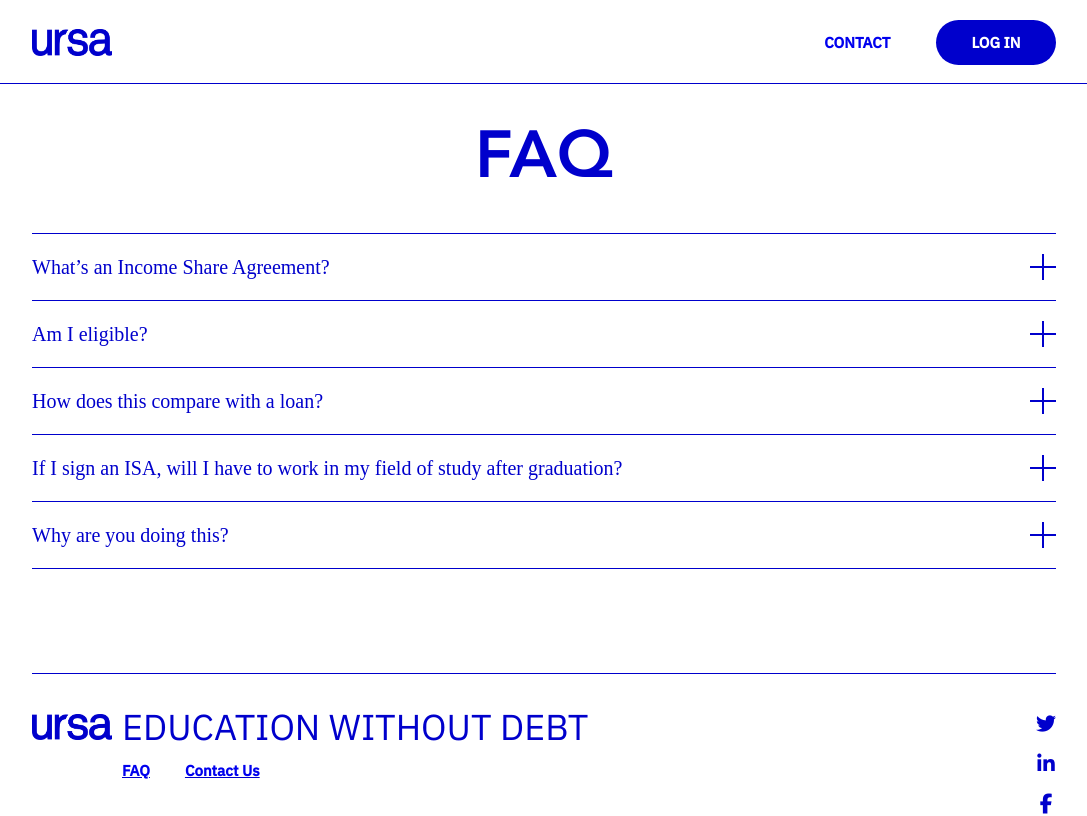
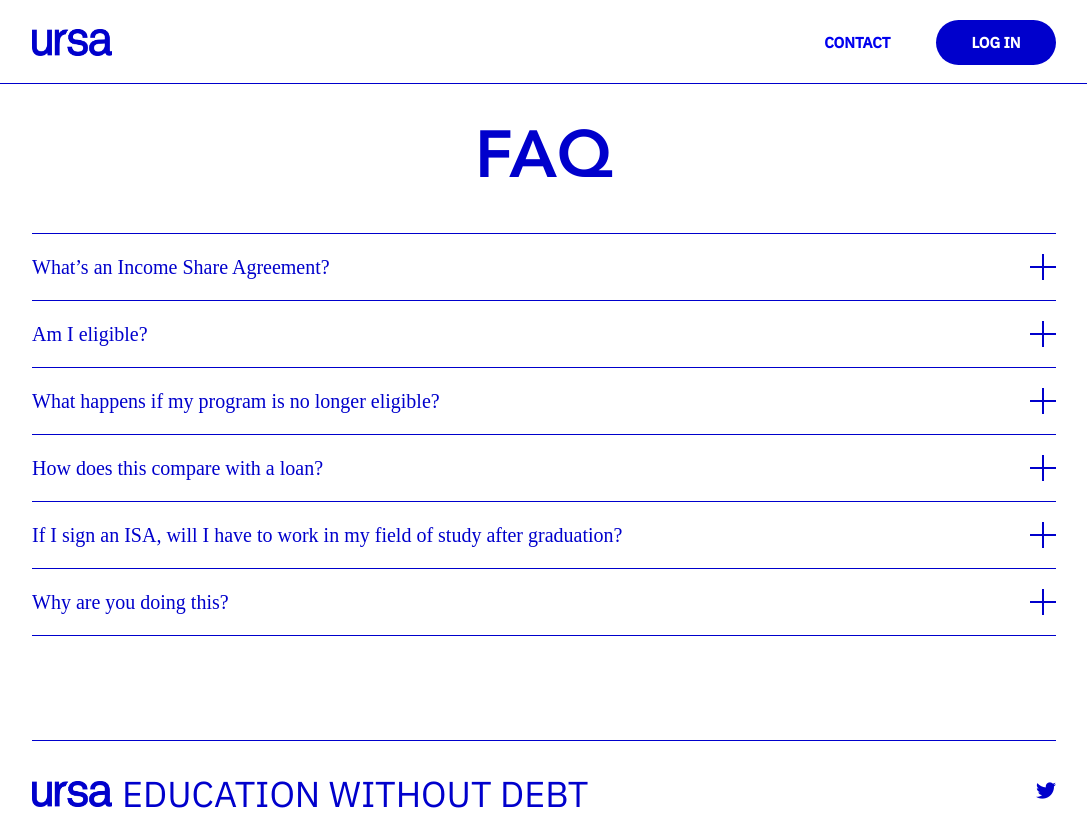
Before and after one commit to raewkl/ursa-website, a React (Create React App) app: page /faq in a window 1280 px wide. Shown: the top 816 px of the page, without its empty margins (96-1183 px from the left). Built offline with nearby package versions, Linux system fonts and the light colour scheme; a web font is replaced by a local one.

Commit message:
changes to headline, faq, hyperlink formatting

```diff
--- a/src/Components/Faq.js
+++ b/src/Components/Faq.js
@@ -95,8 +95,45 @@ class Faq extends Component {
             <div className="answer">
               <p>
                 We currently work with schools in Canada and the US. Check with
-                your education provider or hit us up here. You will also need to
-                be authorized to work in those countries.
+                your education provider or hit us up{" "}
+                <a href="/#contact">here</a>. You will also need to be
+                authorized to work in those countries.
+              </p>
+              <p>
+                Please note that Ursa is an independent financing provider and schedules
+                all of our own information sessions and interviews. Please do
+                not respond to emails representing Ursa unless it comes from an
+                ursa.io email address.
+              </p>
+            </div>
+          </li>
+          <li>
+            <button className="questionSub accordion">
+              <div className="questionExpand">
+                <h2>What happens if my program is no longer eligible?</h2>
+              </div>
+              <div className="plusExpand">
+                <span className="horizontal"></span>
+                <span className="vertical"></span>
+              </div>
+            </button>
+            <div className="answer">
+              <p>
+                Don't worry, this doesn't affect any existing ISAs, and we won't
+                go back on our word if we've committed to funding you!
+              </p>
+              <p>
+                This just means we will stop funding new ISAs with your program
+                for the time being. We continuously review our partner programs
+                to make sure they are giving students what they need to succeed
+                in the workforce. To that end, we may stop or suspend funding
+                for programs from time to time.
+              </p>
+              <p>
+                Please note that Ursa is an independent financing provider and schedules
+                all of our own information sessions and interviews. Please do
+                not respond to emails representing Ursa unless it comes from an
+                ursa.io email address.
               </p>
             </div>
           </li>
@@ -117,9 +154,11 @@ class Faq extends Component {
                 since APRs project growth of a balance and ISAs don’t grow. So
                 you might end up paying us back more than the original amount of
                 tuition, but that will only happen if you’re doing really well!
-                </p>
-                <p> At the end of the day, it’s a way for you to pay for tuition
-                without having to worry about the costs upfront.
+              </p>
+              <p>
+                {" "}
+                At the end of the day, it’s a way for you to pay for tuition
+                without having to worry about costs upfront or fixed monthly balances.
               </p>
             </div>
           </li>
@@ -160,10 +199,11 @@ class Faq extends Component {
                 specialised and training and education are key. Life is
                 expensive as is, and for education, loans just don’t really make
                 sense.
-                </p>
-                <p>We think ISAs could really change the game on how we pay
-                for education in the future, putting investors on the same side
-                as students and letting education providers show accountability.
+              </p>
+              <p>
+                We think ISAs could really change the game on how we pay for
+                education in the future, putting investors on the same side as
+                students and letting education providers show accountability.
               </p>
             </div>
           </li>
--- a/src/Components/LandingPage.js
+++ b/src/Components/LandingPage.js
@@ -53,7 +53,7 @@ class LandingPage extends Component {
       // </animated.h1>
       <animated.h1 style={props}>
         {/* Ditch debt. */}
-        Make Outcomes Matter
+        Let's make student <span className="lineBreak">outcomes matter.</span>
 
       </animated.h1>
     );
--- a/src/Components/LandingPageComponents/SectionThree.js
+++ b/src/Components/LandingPageComponents/SectionThree.js
@@ -39,7 +39,7 @@ const SectionThree = () => {
                 student success.
               </p>
               <p className="subText">
-                You can check with us <a href="#contact">here.</a>
+                You can check with us <a href="#contact">here</a>.
               </p>
             </div>
           </li>
--- a/src/Components/LandingPageComponents/SectionTwo.js
+++ b/src/Components/LandingPageComponents/SectionTwo.js
@@ -26,10 +26,9 @@ const SectionTwo = () => {
         </div>
         <div className="isaDescriptionLower">
           <p>
-            An <em>Income Share Agreement (ISA)</em> lets you train in that field you
-            want to work in without worrying about debt. We pay your tuition
-            upfront, and you pay us a % of your income for a period of time once
-            you start working.
+            An <em>Income Share Agreement (ISA)</em> lets you enroll in post-secondary programs without having to worry about debt. We pay your tuition
+            upfront, and you pay us a % of your income for a set period of time once
+            you start earning.
           </p>
 
           <ul className="oneTwoList">
--- a/src/Partials/_faq.scss
+++ b/src/Partials/_faq.scss
@@ -14,6 +14,12 @@
 
   h2 {
     line-height: 1.3;
+  }
+
+  a {
+    text-transform: lowercase;
+    text-decoration: underline;
+    font-size: 0.7rem;
   }
 
   .questionExpand {
--- a/src/Partials/_main.scss
+++ b/src/Partials/_main.scss
@@ -765,7 +765,7 @@
   }
 }
 
-// SECTION THREE
+// SECTION THREE SECTION 3
 
 .sectionThree {
   .sectionThreeLower {
@@ -832,8 +832,8 @@
       font-weight: 500;
 
       a {
-        font-size: 0.9rem;
-        font-weight: 900;
+        font-size: 0.85rem;
+        font-weight: 600;
         text-transform: none;
         text-decoration: underline;
       }
@@ -868,7 +868,7 @@
   }
 }
 
-// SECTION FOUR
+// SECTION FOUR SECTION 4
 
 .sectionFour {
   display: flex;
```
